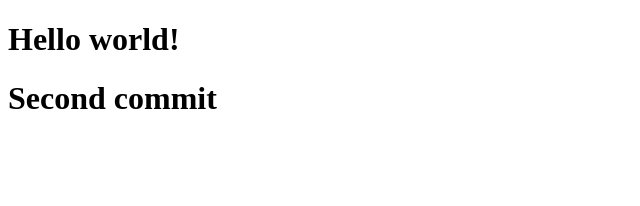
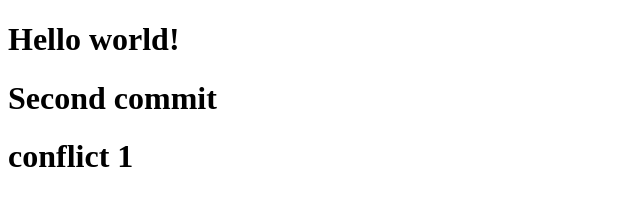
Before and after one commit to Thanh-Long-2001/github_vn, a plain HTML site: page index.html in a window 1280 px wide. Shown: the whole page, without its empty margins (0-640 px from the left). Drawn offline with Linux system fonts and the light colour scheme.

Commit message:
conflict at here

```diff
--- a/index.html
+++ b/index.html
@@ -9,5 +9,6 @@
 <body>
     <h1>Hello world!</h1>
     <h1>Second commit</h1>
+    <h1>conflict 1</h1>
 </body>
 </html>
```
